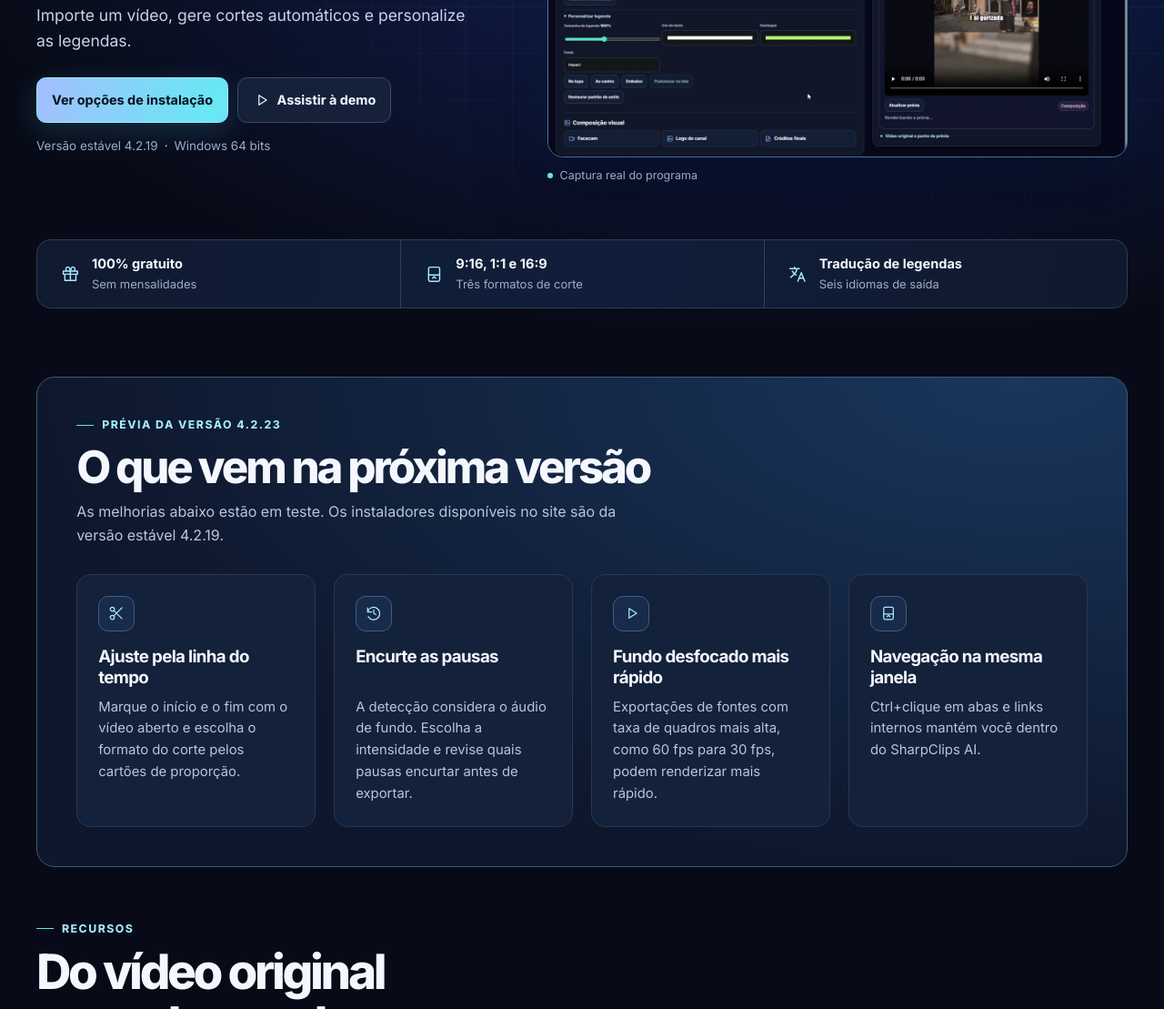
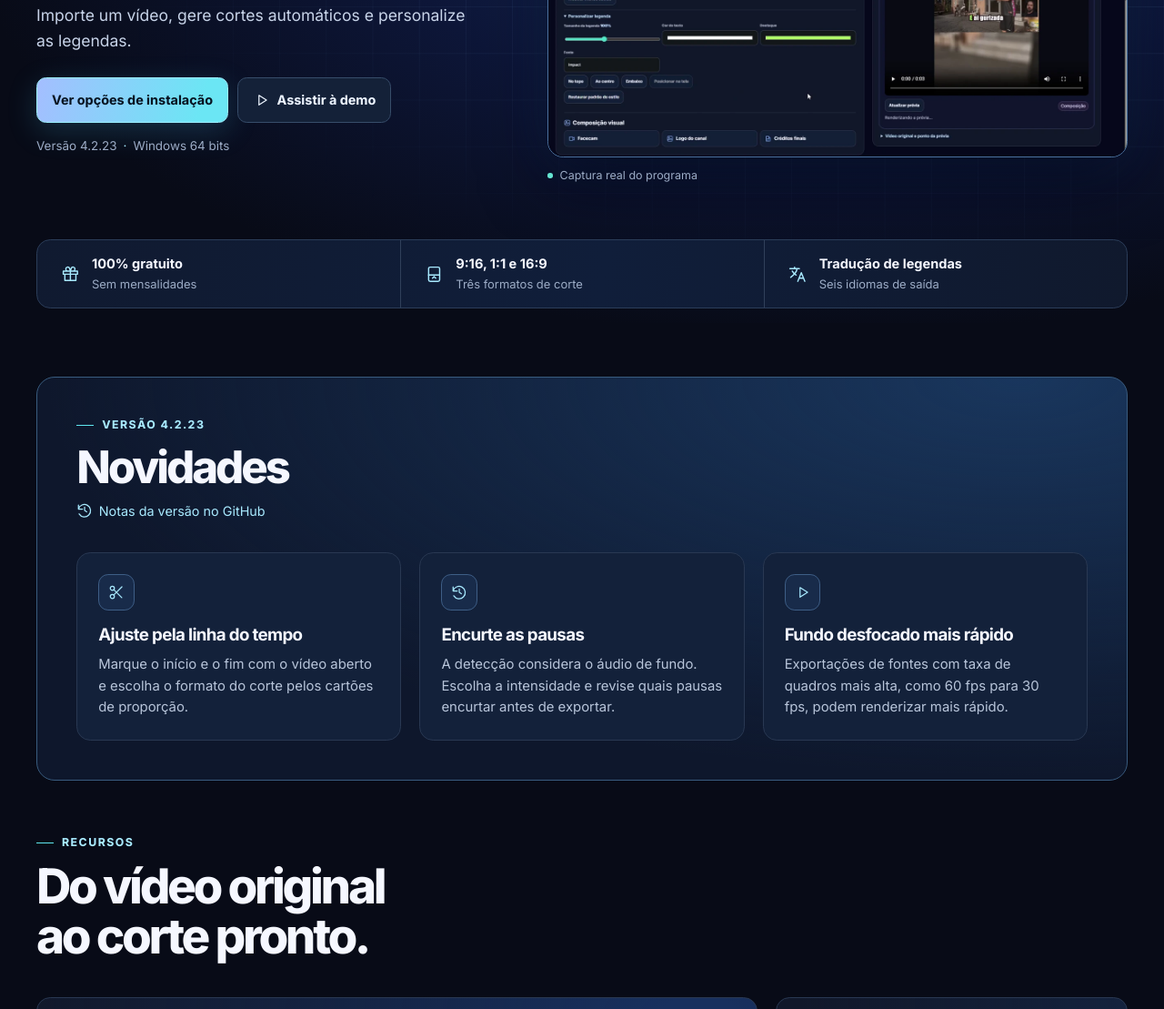
Before and after one commit to alebcon12-eng/SharpClipsAI, a plain HTML site: page docs/index.html in a window 1280 px wide. Shown: the part 375-1484 px from the top of the page at 91% size. Drawn offline with Linux system fonts and the light colour scheme.

Commit message:
Atualiza o site para a versão estável 4.2.23

```diff
--- a/docs/assets/site.css
+++ b/docs/assets/site.css
@@ -385,23 +385,24 @@ h3 { font-size: 1.23rem; line-height: 1.25; letter-spacing: -.035em; }
   color: var(--ice);
 }
 .feature-card p { max-width: 52ch; margin-top: .58rem; color: var(--secondary); }
-.release-preview {
+.release-news {
   padding: clamp(1.2rem, 3.5vw, 2.7rem);
   border: 1px solid var(--line-light);
   border-radius: 1.25rem;
   background: radial-gradient(ellipse at 90% 0%, #19365d 0%, transparent 70%), #0e172c;
 }
-.release-preview .section-heading { margin-bottom: clamp(1.1rem, 2.3vw, 1.85rem); }
-.release-preview .section-heading h2 { max-width: none; font-size: clamp(1.9rem, 3.85vw, 3.45rem); }
-.release-preview .section-heading > p:last-child { margin-top: .7rem; }
-.release-preview-grid { display: grid; grid-template-columns: repeat(4, minmax(0, 1fr)); gap: var(--grid-gap); }
-.release-preview-grid .feature-card {
+.release-news .section-heading { margin-bottom: clamp(1.1rem, 2.3vw, 1.85rem); }
+.release-news .section-heading h2 { max-width: none; font-size: clamp(1.9rem, 3.85vw, 3.45rem); }
+.release-notes { display: inline-flex; align-items: center; gap: .4rem; min-height: 2rem; margin-top: .4rem; color: var(--ice); font-size: .9rem; }
+.release-notes:hover { text-decoration: underline; }
+.release-news-grid { display: grid; grid-template-columns: repeat(3, minmax(0, 1fr)); gap: var(--grid-gap); }
+.release-news-grid .feature-card {
   min-width: 0;
   padding: clamp(.95rem, 1.8vw, 1.5rem);
   background: #13213a;
 }
-.release-preview-grid h3 { font-size: clamp(1rem, 1.5vw, 1.17rem); }
-.release-preview-grid p { font-size: .93rem; }
+.release-news-grid h3 { font-size: clamp(1rem, 1.5vw, 1.17rem); }
+.release-news-grid p { font-size: .93rem; }
 .publication-highlight, .caption-highlight {
   display: grid;
   grid-template-columns: minmax(0, .94fr) minmax(0, 1.06fr);
@@ -914,12 +915,8 @@ h3 { font-size: 1.23rem; line-height: 1.25; letter-spacing: -.035em; }
 .footer-links a { display: inline-flex; min-height: 2.25rem; align-items: center; gap: .45rem; }
 .footer-email .icon { color: var(--ice); }
 
-@media (min-width: 1041px) {
-  .release-preview-grid h3 { min-block-size: 2.5em; }
-}
-
-@media (max-width: 1040px) {
-  .release-preview-grid { grid-template-columns: repeat(2, minmax(0, 1fr)); }
+@media (max-width: 690px) {
+  .release-news-grid { grid-template-columns: minmax(0, 1fr); }
 }
 
 @media (min-width: 891px) and (max-width: 1040px) {
@@ -970,7 +967,7 @@ h3 { font-size: 1.23rem; line-height: 1.25; letter-spacing: -.035em; }
 }
 
 @media (max-width: 490px) {
-  .why-grid, .release-preview-grid { grid-template-columns: minmax(0, 1fr); }
+  .why-grid { grid-template-columns: minmax(0, 1fr); }
   .footer-inner { flex-direction: column; align-items: flex-start; }
   .footer-links { gap: 0 1rem; }
   .contact-gmail { width: 100%; margin-inline-start: 0; }
--- a/docs/index.html
+++ b/docs/index.html
@@ -13,7 +13,7 @@
   <meta property="og:url" content="https://alebcon12-eng.github.io/SharpClipsAI/">
   <link rel="canonical" href="https://alebcon12-eng.github.io/SharpClipsAI/">
   <link rel="icon" type="image/png" href="./assets/icone-sharpclips.png">
-  <link rel="stylesheet" href="./assets/site.css?v=previa-4223">
+  <link rel="stylesheet" href="./assets/site.css?v=4.2.23">
   <link rel="stylesheet" href="./assets/cursor-glow.css?v=brilho-fundo">
   <script src="./assets/site.js?v=4215-espacamento" defer></script>
   <script src="./assets/cursor-glow.js" defer></script>
@@ -58,7 +58,7 @@
               <a class="button button-primary" href="#projeto" aria-describedby="status-instalador">Ver opções de instalação</a>
               <a class="button button-secondary" href="#demonstracao"><svg class="icon" aria-hidden="true"><use href="#icon-play"></use></svg> Assistir à demo</a>
             </div>
-            <p class="download-meta" id="status-instalador">Versão estável 4.2.19 <span>·</span> Windows 64 bits</p>
+            <p class="download-meta" id="status-instalador">Versão 4.2.23 <span>·</span> Windows 64 bits</p>
           </div>
 
           <figure class="hero-product">
@@ -83,13 +83,13 @@
     </section>
 
     <section class="section shell" id="novidades" aria-labelledby="novidades-title">
-      <div class="release-preview">
+      <div class="release-news">
         <div class="section-heading">
-          <p class="eyebrow">Prévia da versão 4.2.23</p>
-          <h2 id="novidades-title">O que vem na próxima versão</h2>
-          <p>As melhorias abaixo estão em teste. Os instaladores disponíveis no site são da versão estável 4.2.19.</p>
+          <p class="eyebrow">Versão 4.2.23</p>
+          <h2 id="novidades-title">Novidades</h2>
+          <a class="release-notes" href="https://github.com/alebcon12-eng/SharpClipsAI/releases/tag/4.2.23"><svg class="icon" aria-hidden="true"><use href="#icon-history"></use></svg> Notas da versão no GitHub</a>
         </div>
-        <div class="release-preview-grid">
+        <div class="release-news-grid">
           <article class="feature-card surface-hover">
             <span class="icon-box"><svg class="icon" aria-hidden="true"><use href="#icon-scissors"></use></svg></span>
             <h3>Ajuste pela linha do tempo</h3>
@@ -104,11 +104,6 @@
             <span class="icon-box"><svg class="icon" aria-hidden="true"><use href="#icon-play"></use></svg></span>
             <h3>Fundo desfocado mais rápido</h3>
             <p>Exportações de fontes com taxa de quadros mais alta, como 60 fps para 30 fps, podem renderizar mais rápido.</p>
-          </article>
-          <article class="feature-card surface-hover">
-            <span class="icon-box"><svg class="icon" aria-hidden="true"><use href="#icon-layout"></use></svg></span>
-            <h3>Navegação na mesma janela</h3>
-            <p>Ctrl+clique em abas e links internos mantém você dentro do SharpClips AI.</p>
           </article>
         </div>
       </div>
@@ -550,14 +545,14 @@
             <h2 id="projeto-title">Instale o SharpClips AI</h2>
             <div class="download-options">
               <div class="download-option">
-                <a class="button button-primary" href="https://github.com/alebcon12-eng/SharpClipsAI/releases/download/4.2.19/SharpClipsAI_Setup_4.2.19_Offline_Windows_x64.exe" aria-describedby="instalador-offline-info">
+                <a class="button button-primary" href="https://github.com/alebcon12-eng/SharpClipsAI/releases/download/4.2.23/SharpClipsAI_Setup_4.2.23_Offline_Windows_x64.exe" aria-describedby="instalador-offline-info">
                   <svg class="icon" aria-hidden="true"><use href="#icon-download"></use></svg>
                   <span>Instalador offline <small>744 MB</small></span>
                 </a>
                 <p id="instalador-offline-info">Inclui as dependências e permite instalar o programa sem internet depois de baixar o arquivo.</p>
               </div>
               <div class="download-option">
-                <a class="button button-secondary" href="https://github.com/alebcon12-eng/SharpClipsAI/releases/download/4.2.19/SharpClipsAI_Setup_4.2.19_Windows_x64.exe" aria-describedby="instalador-leve-info">
+                <a class="button button-secondary" href="https://github.com/alebcon12-eng/SharpClipsAI/releases/download/4.2.23/SharpClipsAI_Setup_4.2.23_Windows_x64.exe" aria-describedby="instalador-leve-info">
                   <svg class="icon" aria-hidden="true"><use href="#icon-download"></use></svg>
                   <span>Instalador leve <small>14 MB</small></span>
                 </a>
@@ -575,7 +570,7 @@
             <div class="project-links">
               <a href="https://github.com/alebcon12-eng/SharpClipsAI/releases"><svg class="icon" aria-hidden="true"><use href="#icon-history"></use></svg> Histórico de versões</a>
               <a href="https://github.com/alebcon12-eng/SharpClipsAI/issues"><svg class="icon" aria-hidden="true"><use href="#icon-comment"></use></svg> Reportar problema</a>
-              <a href="https://github.com/alebcon12-eng/SharpClipsAI/releases/tag/4.2.19#fontes-do-ffmpeg"><svg class="icon" aria-hidden="true"><use href="#icon-file"></use></svg> Fontes do FFmpeg</a>
+              <a href="https://github.com/alebcon12-eng/SharpClipsAI/releases/tag/4.2.23#fontes-do-ffmpeg"><svg class="icon" aria-hidden="true"><use href="#icon-file"></use></svg> Fontes do FFmpeg</a>
             </div>
           </div>
 
```
